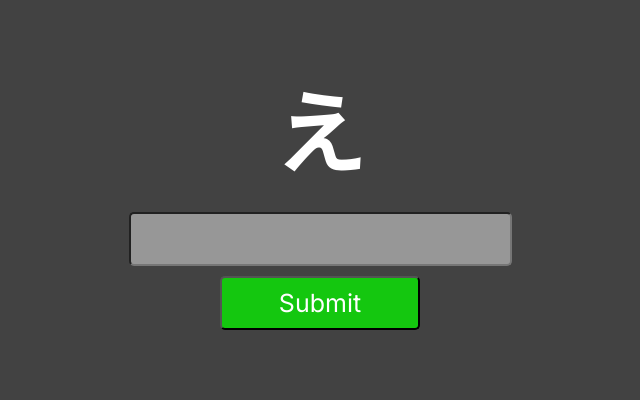
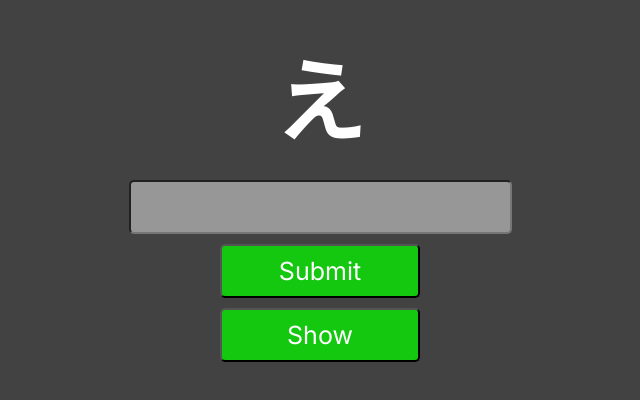
Before and after one commit to MustafaEminn/hiragana-random, a plain HTML site: page index.html in a window 1280 px wide. Shown: the part 202-602 px from the top of the page, without its empty margins (320-960 px from the left). Drawn offline with Linux system fonts and the light colour scheme.

Commit message:
show button have added.

```diff
--- a/index.css
+++ b/index.css
@@ -80,7 +80,7 @@ body {
     color: white;
 }
 
-.hrContainer__submit{
+.hrContainer__submit, .hrContainer__show{
     display: flex;
     justify-content: center;
     align-items: center;
@@ -89,7 +89,7 @@ body {
     margin-top: 1rem;
 }
 
-.hrContainer__submitButton {
+.hrContainer__submitButton, .hrContainer__showButton {
     background: #14c70f;
     border-radius: 5px;
     outline: none;
--- a/index.html
+++ b/index.html
@@ -29,6 +29,9 @@
             <button type="submit" class="hrContainer__submitButton">Submit</button>
         </div>
     </form>
+    <div class="hrContainer__show">
+        <button onclick="alertCurrentAnswer()" class="hrContainer__showButton">Show</button>
+    </div>
 </div>
 
 <script src="index.js"></script>
--- a/index.js
+++ b/index.js
@@ -75,3 +75,7 @@ function onSubmit() {
     }, 500);
   }
 }
+
+function alertCurrentAnswer() {
+  alert(currentHiragana["romanization"]);
+}
```
